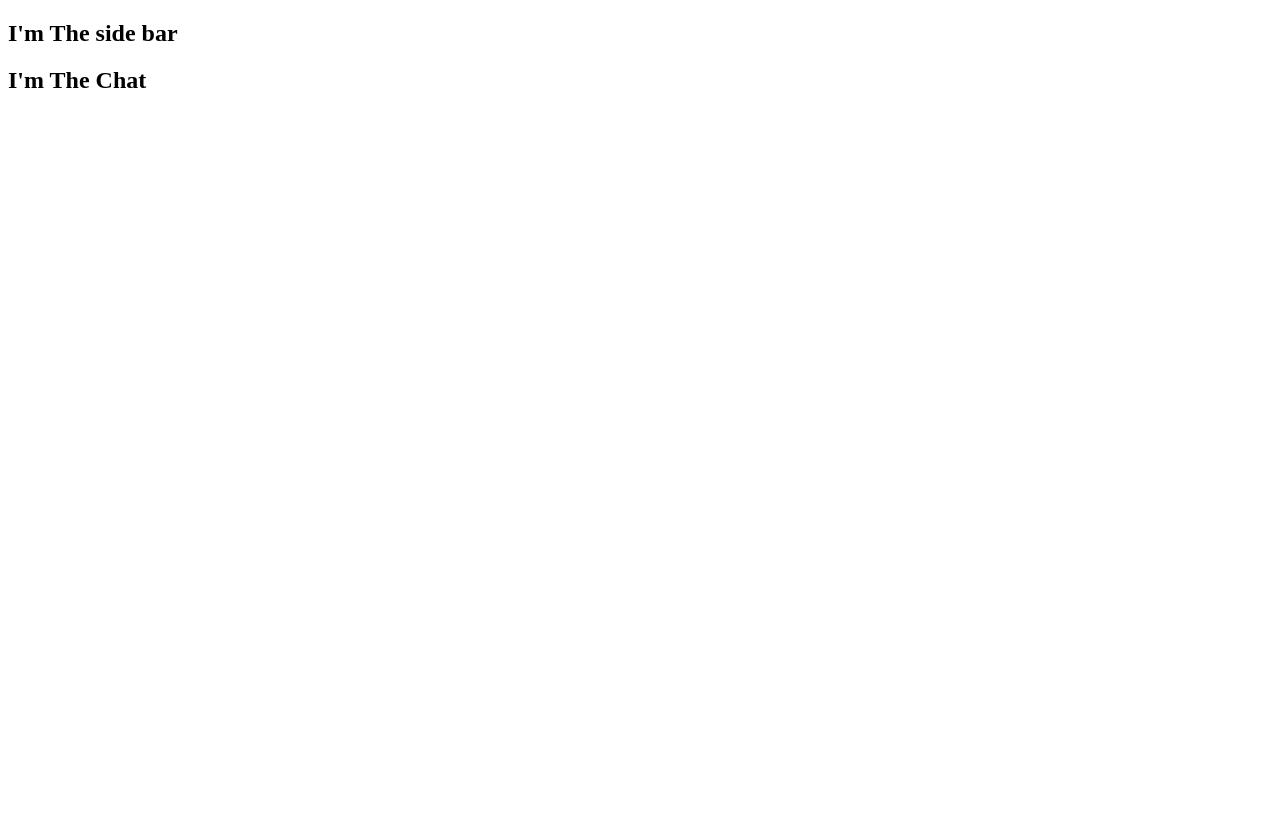
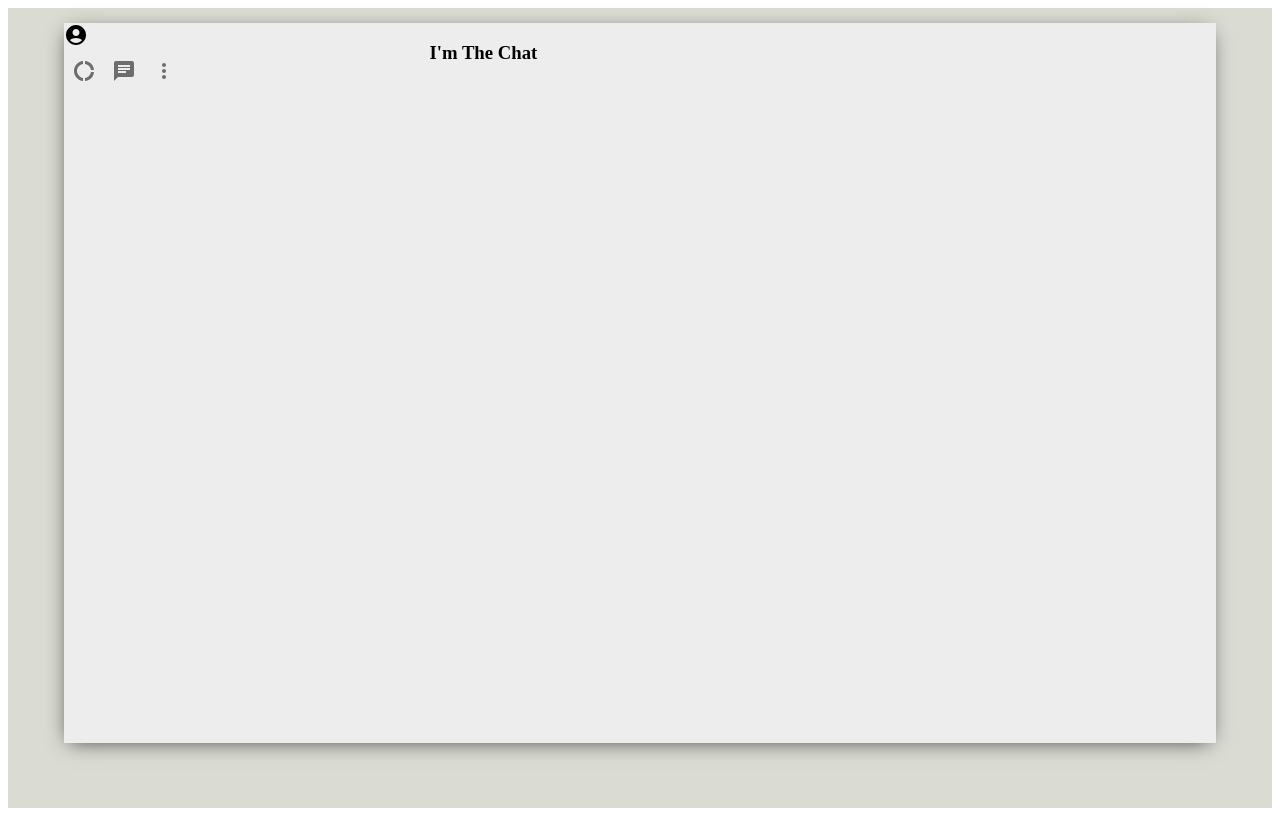
Before and after one commit to NnajiChimuanya/whatsapp_clone, a React (Create React App) app: page / in a window 1280 px wide. Built offline with nearby package versions, Linux system fonts and the light colour scheme.

Commit message:
Working on the csidebar header icons

```diff
--- a/package.json
+++ b/package.json
@@ -3,6 +3,10 @@
   "version": "0.1.0",
   "private": true,
   "dependencies": {
+    "@emotion/react": "^11.9.0",
+    "@emotion/styled": "^11.8.1",
+    "@mui/icons-material": "^5.8.0",
+    "@mui/material": "^5.8.0",
     "@testing-library/jest-dom": "^5.16.3",
     "@testing-library/react": "^12.1.4",
     "@testing-library/user-event": "^13.5.0",
--- /dev/null
+++ b/src/App.css
@@ -0,0 +1,15 @@
+.app {
+    display: grid;
+    place-items: center;
+    height: 100vh;
+    background-color: #dadbd3;
+}
+
+.app-body {
+    display: flex;
+    background-color: #ededed;
+    margin-top: -50px;
+    height: 90vh;
+    width: 90vw;
+    box-shadow: -1px 4px 20px -6px rgba(0, 0, 0, 0.75);
+}
--- a/src/App.js
+++ b/src/App.js
@@ -1,5 +1,6 @@
 import Sidebar from "./components/sidebar/Sidebar";
 import Chat from "./components/chat/Chat";
+import "./App.css"
 
 function App() {
   return (
--- a/src/components/chat/Chat.js
+++ b/src/components/chat/Chat.js
@@ -1,9 +1,10 @@
 import React from 'react';
+import "./chat.css"
 
 export default function Chat() {
   return (
 <div className='chat'>
-       <h2> I'm The Chat</h2>
+       <h3> I'm The Chat</h3>
    </div>
   );
 }
--- /dev/null
+++ b/src/components/chat/chat.css
@@ -0,0 +1,5 @@
+.chatr {
+    display: flex;
+    flex-direction: column;
+    flex: 0.65;
+}
--- a/src/components/sidebar/Sidebar.js
+++ b/src/components/sidebar/Sidebar.js
@@ -1,9 +1,39 @@
 import React from 'react';
+import "./sidebar.css"
+import AccountCircleIcon from '@mui/icons-material/AccountCircle';
+import MoreVertIcon from '@mui/icons-material/MoreVert';
+import ChatIcon from '@mui/icons-material/Chat';
+import DonutLargeIcon from '@mui/icons-material/DonutLarge';
+import { IconButton } from '@mui/material';
 
 export default function Sidebar() {
   return (
    <div className='sidebar'>
-       <h2> I'm The side bar</h2>
+       <div className='sidebar-header'>
+          < AccountCircleIcon />
+
+          <div className='sidebar-header-right'>
+            <IconButton>
+              < DonutLargeIcon />
+            </IconButton>
+
+            <IconButton>
+              < ChatIcon />
+            </IconButton>
+
+            <IconButton>
+              < MoreVertIcon />
+            </IconButton>
+          </div>
+       </div>
+
+       <div className='sidebar-search'>
+
+       </div>
+
+       <div className='sidebar-chats'>
+
+       </div>
    </div>
   );
 }
--- /dev/null
+++ b/src/components/sidebar/sidebar.css
@@ -0,0 +1,5 @@
+.sidebar {
+    display: flex;
+    flex-direction: column;
+    flex: 0.35;
+}
```
Also changed, not shown: 1 other file (tests, documents, lock files or other folders).
